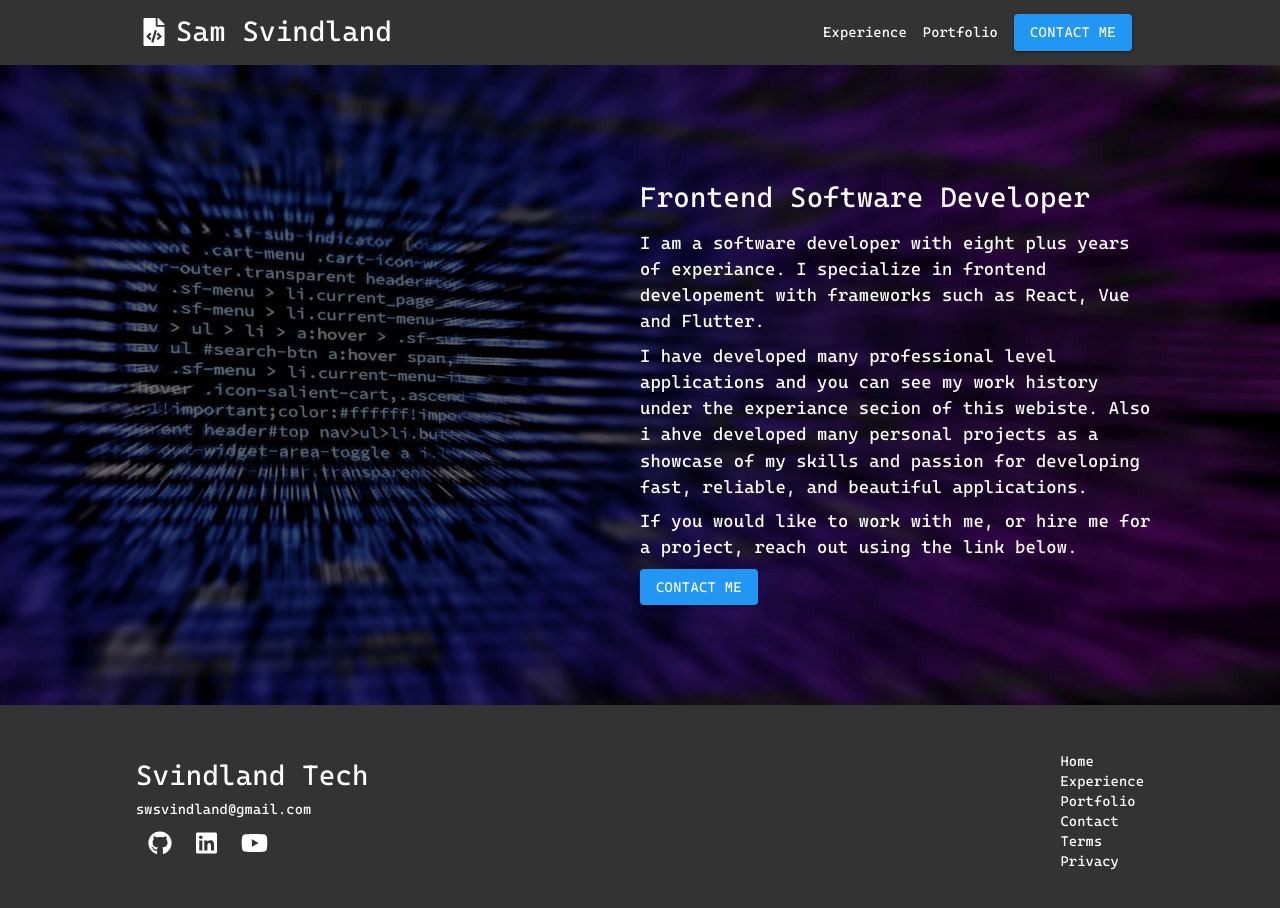
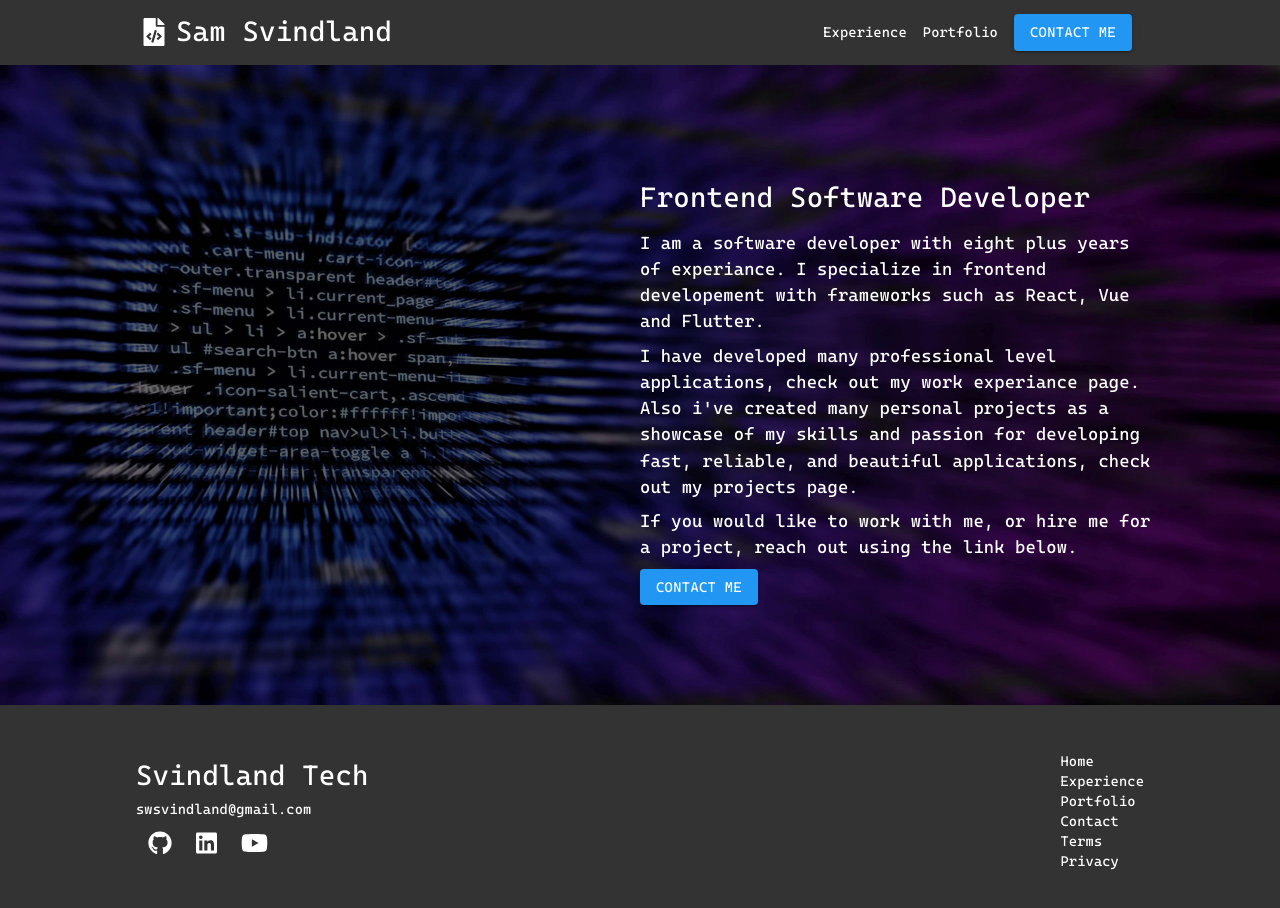
Before and after one commit to swsvindland/Portfolio, a Next.js app: page / in a window 1280 px wide. Shown: the top 908 px of the page. Built offline with nearby package versions, Linux system fonts and the light colour scheme.

Commit message:
fix typo in hero intro

```diff
--- a/components/Hero.tsx
+++ b/components/Hero.tsx
@@ -60,11 +60,10 @@ const Hero: FC = () => {
             Vue and Flutter.
           </Typography>
           <Typography variant="body1" component="p" className={classes.typo}>
-            I have developed many professional level applications and you can
-            see my work history under the experiance secion of this webiste.
-            Also i ahve developed many personal projects as a showcase of my
-            skills and passion for developing fast, reliable, and beautiful
-            applications.
+            I have developed many professional level applications, check out my
+            work experiance page. Also i've created many personal projects as a
+            showcase of my skills and passion for developing fast, reliable, and
+            beautiful applications, check out my projects page.
           </Typography>
           <Typography variant="body1" component="p" className={classes.typo}>
             If you would like to work with me, or hire me for a project, reach
```
